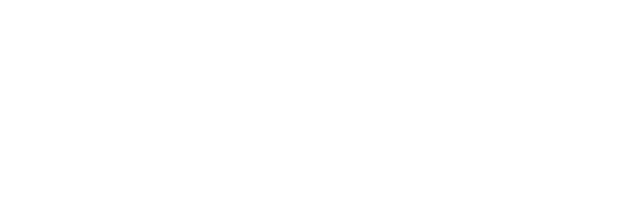
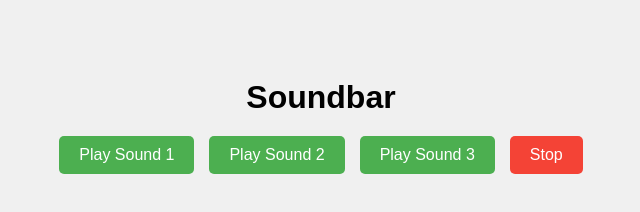
Before and after one commit to acciojob/Soundbar-dnyaneshwarwagh0072, a website: page main.html in a window 1280 px wide. Shown: the whole page, without its empty margins (319-959 px from the left). Drawn offline with Linux system fonts and the light colour scheme.

Commit message:
created a submission

```diff
--- a/main.html
+++ b/main.html
@@ -8,6 +8,13 @@
 
 <body>
 	<!-- the entire body must be written by student -->
+	<h1>Soundbar</h1>
+    <div id="buttons">
+        <button class="btn" data-sound="sound1">Play Sound 1</button>
+        <button class="btn" data-sound="sound2">Play Sound 2</button>
+        <button class="btn" data-sound="sound3">Play Sound 3</button>
+        <button class="stop">Stop</button>
+    </div>
     <script type="text/javascript" src="./script.js">
 </script>
 
--- a/script.js
+++ b/script.js
@@ -1 +1,39 @@
-//your JS code here. If required.
+// Array of sounds with audio links
+const sounds = [
+    { id: 'sound1', src: 'http://commondatastorage.googleapis.com/codeskulptor-demos/DDR_assets/Sevish_-__nbsp_.mp3' },
+    { id: 'sound2', src: 'http://codeskulptor-demos.commondatastorage.googleapis.com/pang/paza-moduless.mp3' },
+    { id: 'sound3', src: 'http://commondatastorage.googleapis.com/codeskulptor-demos/pyman_assets/ateapill.ogg' }
+];
+
+// Function to stop all sounds
+function stopAllSounds() {
+    sounds.forEach(sound => {
+        const audio = document.getElementById(sound.id);
+        if (audio) {
+            audio.pause();
+            audio.currentTime = 0;
+        }
+    });
+}
+
+// Create audio elements for each sound dynamically
+sounds.forEach(sound => {
+    const audio = document.createElement('audio');
+    audio.id = sound.id;
+    audio.src = sound.src;
+    document.body.appendChild(audio);
+});
+
+// Play sound on button click
+document.querySelectorAll('.btn').forEach(button => {
+    button.addEventListener('click', () => {
+        stopAllSounds();
+        const soundId = button.getAttribute('data-sound');
+        document.getElementById(soundId).play();
+    });
+});
+
+// Stop button functionality
+document.querySelector('.stop').addEventListener('click', () => {
+    stopAllSounds();
+});
--- a/styles.css
+++ b/styles.css
@@ -1 +1,41 @@
 /*  your css code here. If applicable */
+body {
+    font-family: Arial, sans-serif;
+    text-align: center;
+    background-color: #f0f0f0;
+    padding-top: 50px;
+}
+
+h1 {
+    margin-bottom: 20px;
+}
+
+#buttons {
+    display: flex;
+    justify-content: center;
+    flex-wrap: wrap;
+    gap: 15px;
+}
+
+button {
+    padding: 10px 20px;
+    font-size: 16px;
+    cursor: pointer;
+    border: none;
+    border-radius: 5px;
+    background-color: #4CAF50;
+    color: white;
+    transition: background-color 0.3s;
+}
+
+button:hover {
+    background-color: #45a049;
+}
+
+.stop {
+    background-color: #f44336;
+}
+
+.stop:hover {
+    background-color: #d32f2f;
+}
```
